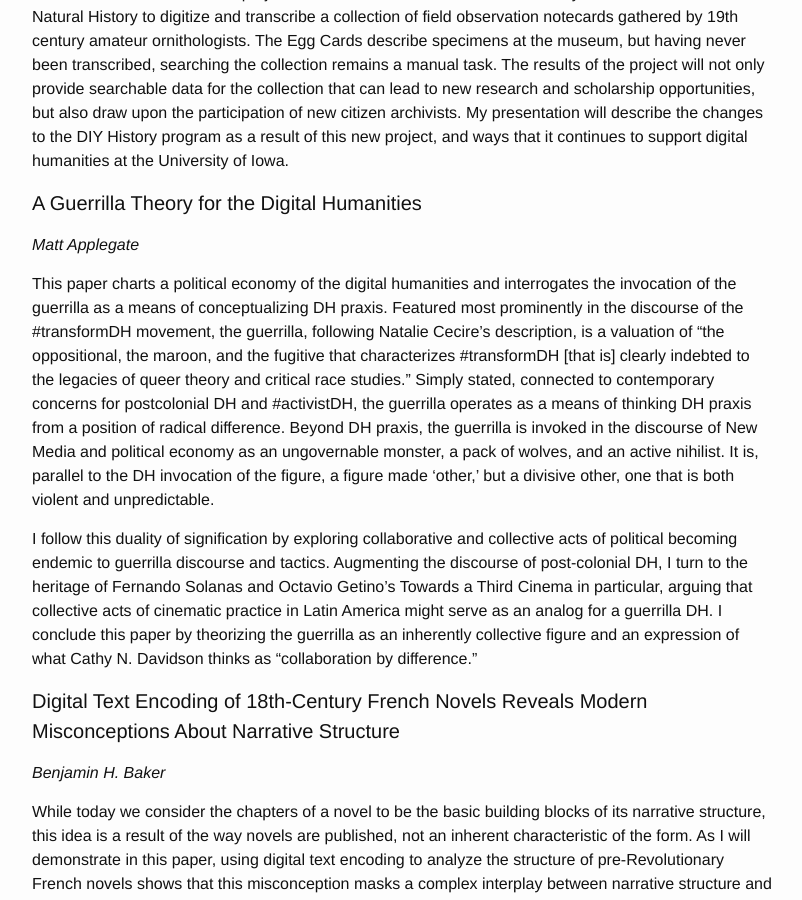
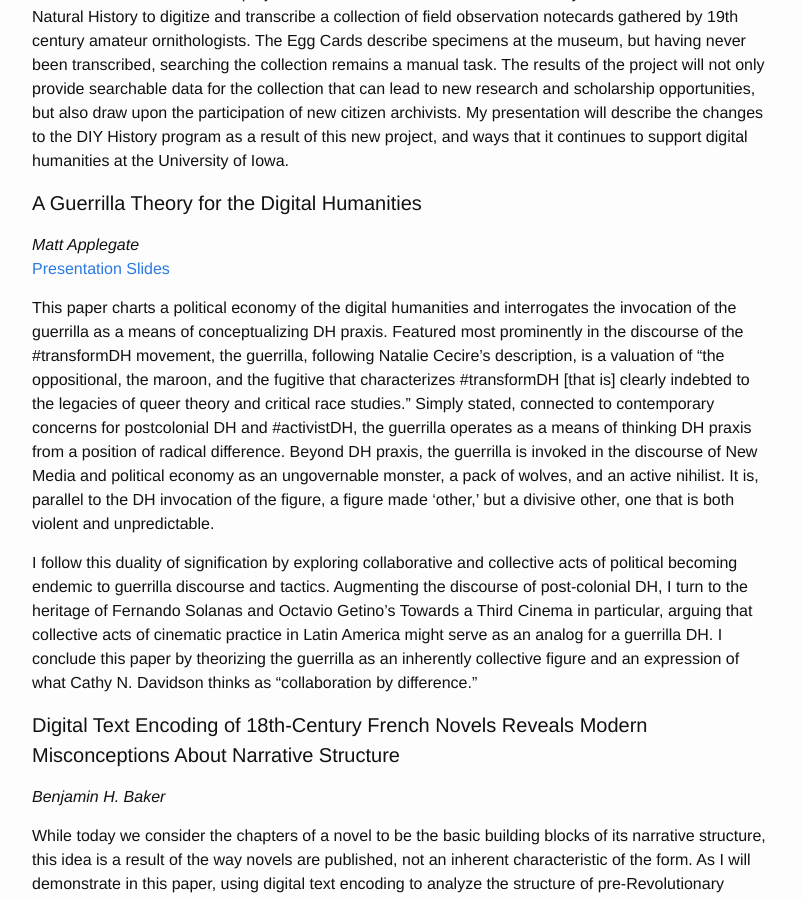
Before and after one commit to KeystoneDH/2016, a Jekyll site: the page built from abstracts.md, in a window 1280 px wide and 900 px high, scrolled down 576 px. Shown: the whole window, without its empty margins (238-1040 px from the left). Built offline with Jekyll 4.4.1, drawn with Linux system fonts in a browser that asks for light colours; some of the changed text lies outside the part shown.

Commit message:
Update abstracts.md

```diff
--- a/abstracts.md
+++ b/abstracts.md
@@ -26,6 +26,7 @@ Most recently, its focus has grown beyond just the transcription of diaries, let
 {: #submission-29}
 
 *Matt Applegate*
+[Presentation Slides](http://www.slideshare.net/KeystoneDH/a-guerrilla-theory-for-the-digital-humanities)
 
 This paper charts a political economy of the digital humanities and interrogates the invocation of the guerrilla as a means of conceptualizing DH praxis. Featured most prominently in the discourse of the #transformDH movement, the guerrilla, following Natalie Cecire’s description, is a valuation of “the oppositional, the maroon, and the fugitive that characterizes #transformDH [that is] clearly indebted to the legacies of queer theory and critical race studies.” Simply stated, connected to contemporary concerns for postcolonial DH and #activistDH, the guerrilla operates as a means of thinking DH praxis from a position of radical difference. Beyond DH praxis, the guerrilla is invoked in the discourse of New Media and political economy as an ungovernable monster, a pack of wolves, and an active nihilist. It is, parallel to the DH invocation of the figure, a figure made ‘other,’ but a divisive other, one that is both violent and unpredictable.
 
@@ -157,6 +158,7 @@ By taking a closer look at who benefits from (or is excluded by) current academi
 {: #submission-0}
 
 *Adam Hochstetter*
+[slides](http://www.slideshare.net/KeystoneDH/interacting-with-in-mrs-goldbergs-kitchen)
 
 This short presentation will provide an overview of the interactive tools that are a part of “Jewish Life in Interwar Lodz” website. It will briefly discuss the photographic procedures for capturing panoramas and 3d objects before introducing a tool for displaying and interacting with them.
 
@@ -250,6 +252,7 @@ In addition to identifying the most frequently occurring topics in the corpus (i
 {: #submission-9}
 
 *David Newbury*
+[Presentation Slides](http://www.slideshare.net/workergnome/iiif-for-small-projects)
 
 IIIF, or the [International Image Interoperability Framework](http://iiif.io/), is an emerging Linked Open Data standard for image interoperability.  It defines metadata standards for dealing with high-resolution images, providing a consistent API for accessing both images, the metadata that surrounds them, and how to present and associate images together.  It is being used at the Internet Archive as well as major museums and national libraries around the world.
 
@@ -478,6 +481,7 @@ The project demonstration will introduce [*Ticha: A digital text explorer for Co
 {: #submission-51}
 
 *Todd Bryant & Sarah Kersh*
+[Presentation Slides](http://www.slideshare.net/KeystoneDH/text-annotation-modules-and-19thcentury-literature)
 
 During the summer of 2015 the Mellon Foundation Digital Humanities grant at Dickinson College funded a project to produce an online, annotated edition of a volume of poems written by the 19th-century poet Michael Field, https://michaelfield.dickinson.edu/.  The team, led by Sarah Kersh, Assistant Professor of English, and Todd Bryant, Language Technology Specialist, consisted of two undergraduate English majors, and one student from computer science.
 
```
